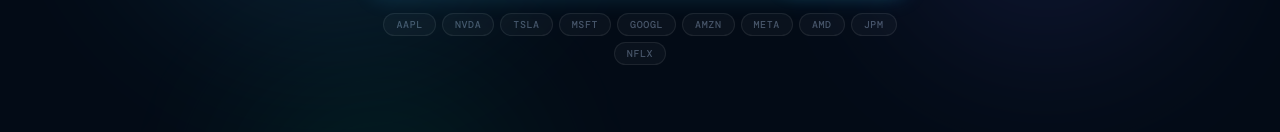
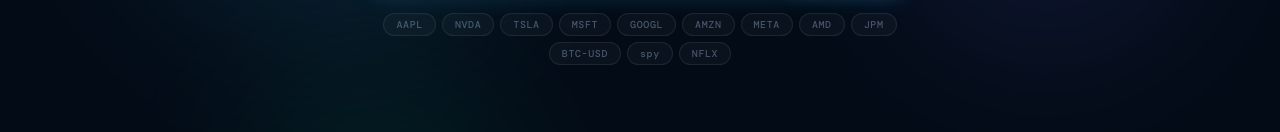
Before and after one commit to DOMCHURCH/stock-oracle-fullstack, a React (Vite) app in the folder frontend/: page / in a window 1280 px wide. Shown: the part 402-534 px from the top of the page. Built offline with nearby package versions, Linux system fonts and the light colour scheme; a web font is replaced by a local one.

Commit message:
Add BTC-USD and spy to TICKERS array

```diff
--- a/frontend/src/App.jsx
+++ b/frontend/src/App.jsx
@@ -5,7 +5,7 @@
 const GROQ_MODEL = "llama-3.3-70b-versatile";
 const FEARGREED_URL = "https://api.alternative.me/fng/"; // Fear & Greed has no CORS issue — direct call ok
 
-const TICKERS = ["AAPL","NVDA","TSLA","MSFT","GOOGL","AMZN","META","AMD","JPM","NFLX"];
+const TICKERS = ["AAPL","NVDA","TSLA","MSFT","GOOGL","AMZN","META","AMD","JPM","BTC-USD","spy","NFLX"];
 
 const safeStr = (v) => v == null ? "" : String(v);
 
```
